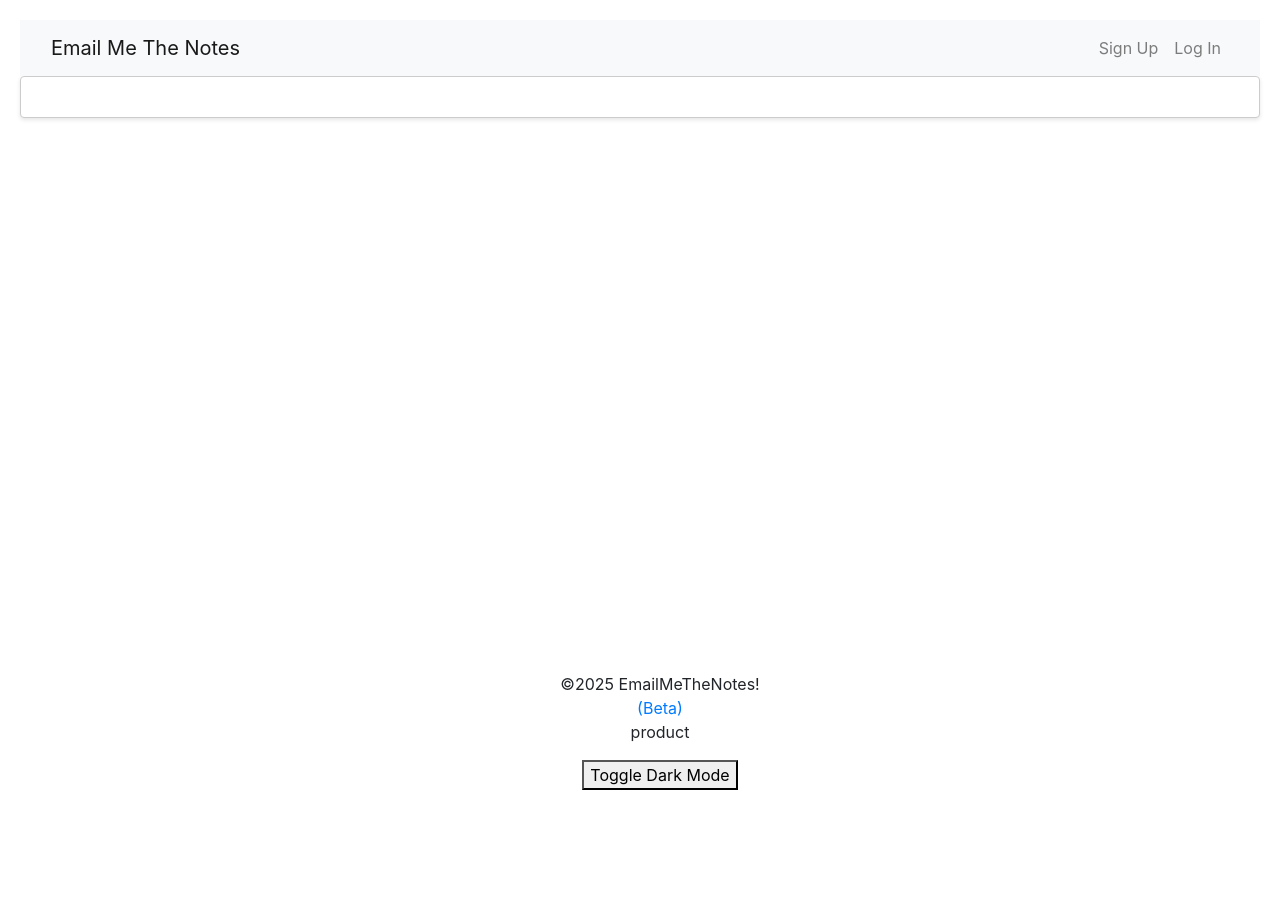
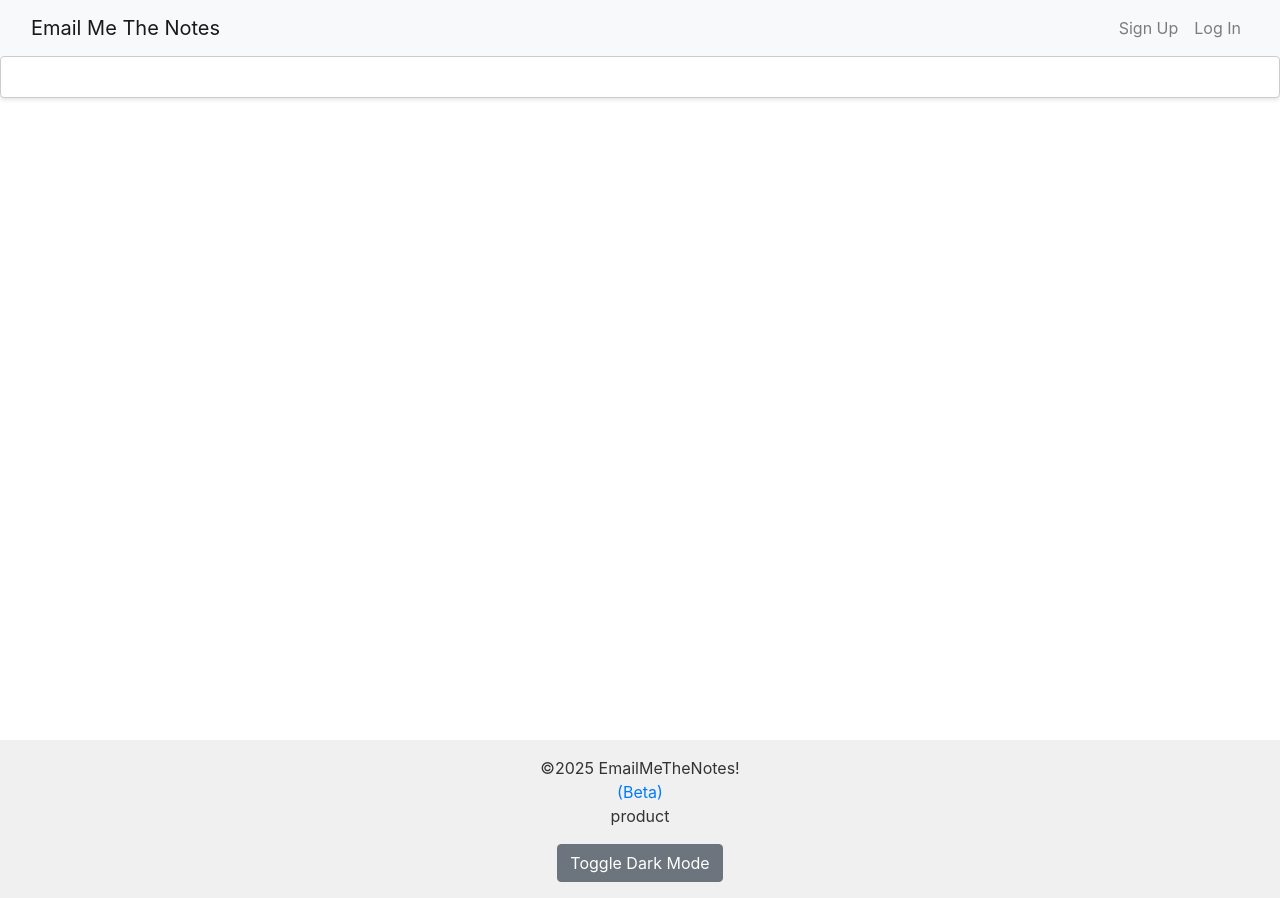
Before and after one commit to ThisJackRN/EmailMeTheNotes, a Node server app: page / in a window 1280 px wide. Before the commit the page ends 790 px from the top, so only its background shows below. Run offline with Node 20, Linux system fonts and the light colour scheme; data that the repository does not hold is empty; some libraries are stand-ins or nearby versions.

Commit message:
Added fully working dark mode, footer, and uhhh idk

```diff
--- a/index.js
+++ b/index.js
@@ -311,6 +311,7 @@ app.delete('/delete-all-files', (req, res) => {
 app.get('/view/:filename', (req, res) => {
   const filename = req.params.filename;
   const filePath = path.join(uploadDir, filename);
+  const isLoggedIn = req.session.userId ? true : false; // Check if the user is authenticated
 
   fs.access(filePath, fs.constants.F_OK, (err) => {
     if (err) {
@@ -329,7 +330,7 @@ app.get('/view/:filename', (req, res) => {
           .then(result => {
             console.log('Raw text extraction successful:', result.value); // Debugging statement
             const rawText = result.value.trim() ? result.value : 'No content available';
-            res.render('viewer', { title: 'View File', content: `<pre>${rawText}</pre>` });
+            res.render('viewer', { title: 'View File', content: `<pre>${rawText}</pre>`, isLoggedIn });
           })
           .catch(err => {
             console.error('Error extracting raw text from .docx file:', err);
@@ -338,20 +339,21 @@ app.get('/view/:filename', (req, res) => {
       });
     } else {
       const fileUrl = `/uploads/${filename}`;
-      res.render('viewer', { title: 'View File', content: `<iframe src="${fileUrl}" width="100%" height="600px"></iframe>` });
+      res.render('viewer', { title: 'View File', content: `<iframe src="${fileUrl}" width="100%" height="600px"></iframe>`, isLoggedIn });
     }
   });
 });
 
 // Route to toggle dark mode
 app.post('/toggle-dark-mode', (req, res) => {
-  const isDarkMode = req.body.isDarkMode === 'true';
-  req.session.isDarkMode = isDarkMode;
+  const isDarkMode = req.body.isDarkMode === 'true'; // Capture the toggle state
+  res.cookie('darkMode', isDarkMode, { maxAge: 365 * 24 * 60 * 60 * 1000, httpOnly: false }); // Set cookie for one year
   res.sendStatus(200);
 });
 
-// Middleware to set dark mode based on session
+// Middleware to check dark mode cookie
 app.use((req, res, next) => {
-  res.locals.isDarkMode = req.session.isDarkMode || false;
+  const darkMode = req.cookies.darkMode === 'true'; // Check if darkMode cookie exists and is set to true
+  res.locals.isDarkMode = darkMode; // Pass it to the views
   next();
 });
--- a/static/styles.css
+++ b/static/styles.css
@@ -102,3 +102,8 @@ p, div {
         font-size: 8pt;
     }
 }
+
+
+.dark_folder span {
+    color: white;
+}
--- a/views/admin.ejs
+++ b/views/admin.ejs
@@ -5,7 +5,8 @@
     <meta charset="UTF-8">
     <meta name="viewport" content="width=device-width, initial-scale=1.0">
     <title>Admin Page</title>
-    <link href="https://stackpath.bootstrapcdn.com/bootstrap/4.5.2/css/bootstrap.min.css" rel="stylesheet">
+    <link href="https://cdn.jsdelivr.net/npm/bootstrap@5.3.3/dist/css/bootstrap.min.css" rel="stylesheet" integrity="sha384-QWTKZyjpPEjISv5WaRU9OFeRpok6YctnYmDr5pNlyT2bRjXh0JMhjY6hW+ALEwIH" crossorigin="anonymous">
+    <script src="https://cdn.jsdelivr.net/npm/bootstrap@5.3.3/dist/js/bootstrap.bundle.min.js" integrity="sha384-YvpcrYf0tY3lHB60NNkmXc5s9fDVZLESaAA55NDzOxhy9GkcIdslK1eN7N6jIeHz" crossorigin="anonymous"></script>
     <style>
         .file-list {
             list-style-type: none;
@@ -71,7 +72,6 @@
     <%- include('footer.ejs') %>
     <script src="https://code.jquery.com/jquery-3.5.1.slim.min.js"></script>
     <script src="https://cdn.jsdelivr.net/npm/@popperjs/core@2.5.4/dist/umd/popper.min.js"></script>
-    <script src="https://stackpath.bootstrapcdn.com/bootstrap/4.5.2/js/bootstrap.min.js"></script>
     <% } else { %>
         <script>
             window.location.href = '/';
--- a/views/footer.ejs
+++ b/views/footer.ejs
@@ -1,6 +1,13 @@
-<footer id="footer" style="position: fixed; bottom: 0; width: 100%; text-align: center; padding: 10px;">
-    <p>&copy;2025 EmailMeTheNotes! <a href="/beta">(Beta)<a> product</a> </a></p>
-    <button id="darkModeToggle">Toggle Dark Mode</button>
+<div class="page-container">
+    <div class="main-content">
+        <!-- Main content goes here -->
+    </div>
+    <footer id="footer" class="bg-light-custom text-center text-lg-start" style="position: relative; width: 100%;">
+        <!-- Footer content -->
+        <div class="text-center p-3">
+            &copy;2025 EmailMeTheNotes! <a href="/beta">(Beta)</a> product
+        </div>
+        <button id="darkModeToggle" class="btn btn-secondary mb-3">Toggle Dark Mode</button>
 
         <script>
             document.addEventListener('DOMContentLoaded', () => {
@@ -8,66 +15,121 @@
                 const footer = document.getElementById('footer');
                 const paper = document.querySelector('.paper-page');
                 const fileSystem = document.querySelector('.file-system');
-            const folders = document.querySelectorAll('.folder');
 
+                // Define functions first
                 const removeDarkMode = () => {
                     document.body.classList.remove('dark-mode');
-                footer.classList.remove('dark-mode');
+                    footer.classList.remove('bg-dark', 'text-white');
+                    footer.classList.add('bg-light-custom', 'text-dark-custom');
                     if (paper) {
                         paper.classList.remove('dark_paper-page');
                     }
                     if (fileSystem) {
                         fileSystem.classList.remove('dark_file-system');
                     }
+                    document.querySelectorAll('.folder').forEach(folder => {
+                        folder.classList.remove('dark_folder');
+                        folder.querySelectorAll('span').forEach(span => {
+                            if (span.style.fontSize === '10px') {
+                                span.style.color = '#666';
+                            }
+                        });
+                    });
                     toggleNavbarClass(false);
                 };
 
-
                 const applyDarkMode = () => {
                     document.body.classList.add('dark-mode');
-                footer.classList.add('dark-mode');
+                    footer.classList.remove('bg-light-custom', 'text-dark-custom');
+                    footer.classList.add('bg-dark', 'text-white');
                     if (paper) {
                         paper.classList.add('dark_paper-page');
                     }
                     if (fileSystem) {
                         fileSystem.classList.add('dark_file-system');
                     }
+                    applyDarkModeToFolders();
                     toggleNavbarClass(true);
+                };
+
+                const applyDarkModeToFolders = () => {
+                    document.querySelectorAll('.folder').forEach(folder => {
+                        folder.classList.add('dark_folder');
+                        folder.querySelectorAll('span').forEach(span => {
+                            if (span.style.fontSize === '10px') {
+                                span.style.color = '#aaa'; // Lighter gray for username in dark mode
+                            }
+                        });
+                    });
                 };
 
                 const toggleNavbarClass = (isDarkMode) => {
                     const navbar = document.querySelector('.navbar');
                     if (navbar) {
                         if (isDarkMode) {
-                        navbar.classList.remove('navbar-light', 'bg-light');
+                            navbar.classList.remove('navbar-light-custom', 'bg-light-custom');
                             navbar.classList.add('navbar-dark', 'bg-dark');
                         } else {
                             navbar.classList.remove('navbar-dark', 'bg-dark');
-                        navbar.classList.add('navbar-light', 'bg-light');
+                            navbar.classList.add('navbar-light-custom', 'bg-light-custom');
                         }
                     }
                 };
 
+                // Check localStorage for dark mode preference
+                const darkModeEnabled = localStorage.getItem('darkMode') === 'enabled';
+
+                // Apply dark mode if localStorage indicates it's enabled
+                if (darkModeEnabled) {
+                    applyDarkMode();
+                } else {
+                    removeDarkMode();
+                }
+
                 toggleButton.addEventListener('click', () => {
-                if (document.body.classList.contains('dark-mode')) {
+                    const isDarkMode = document.body.classList.toggle('dark-mode');
+                    if (isDarkMode) {
+                        applyDarkMode();
+                        localStorage.setItem('darkMode', 'enabled');
+                    } else {
                         removeDarkMode();
                         localStorage.setItem('darkMode', 'disabled');
-                } else {
-                    applyDarkMode();
-                    localStorage.setItem('darkMode', 'enabled');
                     }
                 });
 
-            // Optional: Apply the user's preference from local storage
-            if (localStorage.getItem('darkMode') === 'enabled') {
-                applyDarkMode();
-            } else {
-                toggleNavbarClass(false);
-            }
+                // Make applyDarkModeToFolders available globally
+                window.applyDarkModeToFolders = applyDarkModeToFolders;
             });
         </script>
 
         <style>
+            html, body {
+                margin: 0;
+                padding: 0;
+                height: 100%;
+            }
+            .page-container {
+                display: flex;
+                flex-direction: column;
+                min-height: 100vh;
+            }
+            .main-content {
+                flex: 1;
+            }
+            .bg-light-custom {
+                background-color: #f0f0f0;
+                color: #333;
+            }
+
+            .text-dark-custom {
+                color: #333;
+            }
+
+            .navbar-light-custom {
+                background-color: #f0f0f0;
+                color: #333;
+            }
+
             .dark-mode {
                 background-color: #333;
                 color: #fff;
@@ -76,8 +138,11 @@
             .dark_paper-page {
                 font-family: "Times New Roman", Times, serif;
                 font-size: 12pt;
-            line-height: 2; /* Double space */
+                line-height: 2;
                 background-color: #343a40;
+                color: white;
+            }
+            .dark_paper-page pre {
                 color: white;
             }
 
@@ -120,6 +185,7 @@
             .dark_folder {
                 background-color: #444;
                 border: 1px solid #555;
+                color: #fff;
             }
 
             .dark_folder:hover {
@@ -128,3 +194,4 @@
             }
         </style>
     </footer>
+</div>
--- a/views/header.ejs
+++ b/views/header.ejs
@@ -5,8 +5,10 @@
     <meta name="viewport" content="width=device-width, initial-scale=1.0">
     <title><%= title %></title>
     <link rel="stylesheet" href="/static/styles.css">
-    <link href="https://cdn.jsdelivr.net/npm/bootstrap@5.3.3/dist/css/bootstrap.min.css" rel="stylesheet" integrity="sha384-QWTKZyjpPEjISv5WaRU9OFeRpok6YctnYmDr5pNlyT2bRjXh0JMhjY6hW+ALEwIH" crossorigin="anonymous">
-    <script src="https://cdn.jsdelivr.net/npm/bootstrap@5.3.3/dist/js/bootstrap.bundle.min.js" integrity="sha384-YvpcrYf0tY3lHB60NNkmXc5s9fDVZLESaAA55NDzOxhy9GkcIdslK1eN7N6jIeHz" crossorigin="anonymous"></script>
+<link href="https://stackpath.bootstrapcdn.com/bootstrap/4.3.1/css/bootstrap.min.css" rel="stylesheet">
+<script src="https://code.jquery.com/jquery-3.3.1.slim.min.js"></script>
+<script src="https://cdnjs.cloudflare.com/ajax/libs/popper.js/1.14.7/umd/popper.min.js"></script>
+<script src="https://stackpath.bootstrapcdn.com/bootstrap/4.3.1/js/bootstrap.min.js"></script>
 </head>
 <body>
     <nav class="navbar navbar-expand-lg <%= typeof darkMode !== 'undefined' && darkMode ? 'navbar-dark bg-dark' : 'navbar-light bg-light' %>">
@@ -16,7 +18,7 @@
                 <span class="navbar-toggler-icon"></span>
             </button>
             <div class="collapse navbar-collapse" id="navbarNav">
-                <ul class="navbar-nav ms-auto">
+                <ul class="navbar-nav ml-auto">
                     <% if (typeof isLoggedIn !== 'undefined' && isLoggedIn) { %>
                     <li class="nav-item">
                         <a class="nav-link" href="/upload">Upload</a>
@@ -26,10 +28,10 @@
                     </li>
                     <% } else { %>
                     <li class="nav-item">
-                        <a class="nav-link" href="./signup">Sign Up</a>
+                        <a class="nav-link" href="/signup">Sign Up</a>
                     </li>
                     <li class="nav-item">
-                        <a class="nav-link" href="./login">Log In</a>
+                        <a class="nav-link" href="/login">Log In</a>
                     </li>
                     <% } %>
                 </ul>
--- a/views/index.ejs
+++ b/views/index.ejs
@@ -1,14 +1,8 @@
 <%- include('header.ejs') %>
+
 <div class="file-system" id="file-system">
     <!-- Folders will be dynamically inserted here -->
 </div>
-
-<% var isDarkMode = typeof isDarkMode !== 'undefined' ? isDarkMode : false; %>
-<% if (isDarkMode) { %>
-    <link rel="stylesheet" href="/static/dark-styles.css">
-<% } else { %>
-    <link rel="stylesheet" href="/static/styles.css">
-<% } %>
 
 <!-- Include Bootstrap CSS and JS for tooltips -->
 <link href="https://stackpath.bootstrapcdn.com/bootstrap/4.3.1/css/bootstrap.min.css" rel="stylesheet">
@@ -16,8 +10,62 @@
 <script src="https://cdnjs.cloudflare.com/ajax/libs/popper.js/1.14.7/umd/popper.min.js"></script>
 <script src="https://stackpath.bootstrapcdn.com/bootstrap/4.3.1/js/bootstrap.min.js"></script>
 
+<style>
+    .file-system {
+        display: flex;
+        flex-wrap: wrap;
+        gap: 15px;
+        padding: 20px;
+        justify-content: center; /* Center align the folders */
+    }
+
+    .folder {
+        display: flex;
+        flex-direction: column;
+        align-items: center;
+        width: 150px;
+        padding: 10px;
+        background-color: #f8f9fa;
+        border: 1px solid #ccc;
+        border-radius: 5px;
+        text-align: center;
+        transition: transform 0.3s, background-color 0.3s;
+    }
+
+    .folder img {
+        width: 50px;
+        height: 50px;
+        margin-bottom: 10px;
+    }
+
+    .folder:hover {
+        transform: translateY(-3px);
+        background-color: #e9ecef;
+    }
+
+    .dark_folder {
+        background-color: #444;
+        color: white;
+    }
+
+    .dark_folder:hover {
+        background-color: #555;
+    }
+
+    .dark_folder span {
+        color: white;
+    }
+</style>
+
+<!-- Removed duplicate script -->
+
 <script>
-    document.addEventListener('DOMContentLoaded', function() {
+        // Define viewDocx function in the global scope
+    function viewDocx(filename) {
+        window.location.href = `/view/${filename}`;
+    }
+
+    document.addEventListener('DOMContentLoaded', function () {
         const fileIcons = {
             'pdf': '/static/icons/pdf-icon.png',
             'doc': '/static/icons/doc-icon.png',
@@ -35,11 +83,10 @@
             .then(response => response.json())
             .then(data => {
                 const fileSystem = document.getElementById('file-system');
-                const folderClass = '<%= isDarkMode ? "dark_folder" : "folder" %>';
                 data.forEach(file => {
                     const fileExtension = file.name.split('.').pop().toLowerCase();
                     const folderDiv = document.createElement('div');
-                    folderDiv.className = folderClass;
+                    folderDiv.className = 'folder';
                     folderDiv.innerHTML = `
                         <a href="/download/${file.name}" download data-toggle="tooltip" title="${file.description ? file.description : 'No description available'}">
                             <img src="${getFileIcon(fileExtension)}" alt="File Icon">
@@ -51,14 +98,20 @@
                     fileSystem.appendChild(folderDiv);
                 });
 
+                // Apply dark mode if enabled
+                if (localStorage.getItem('darkMode') === 'enabled' && window.applyDarkModeToFolders) {
+                    window.applyDarkModeToFolders();
+                }
+
                 // Initialize tooltips
                 $('[data-toggle="tooltip"]').tooltip();
             })
             .catch(error => console.error('Error fetching latest uploads:', error));
+
+        function viewDocx(filename) {
+            window.location.href = `/view/${filename}`;
+        }
     });
+</script>
 
-    function viewDocx(filename) {
-        window.location.href = `/view/${filename}`;
-    }
-</script>
 <%- include('footer.ejs') %>
--- a/views/upload.ejs
+++ b/views/upload.ejs
@@ -1,5 +1,9 @@
 <!DOCTYPE html>
 <html lang="en">
+<head>
+    <link href="https://cdn.jsdelivr.net/npm/bootstrap@5.3.3/dist/css/bootstrap.min.css" rel="stylesheet" integrity="sha384-QWTKZyjpPEjISv5WaRU9OFeRpok6YctnYmDr5pNlyT2bRjXh0JMhjY6hW+ALEwIH" crossorigin="anonymous">
+    <script src="https://cdn.jsdelivr.net/npm/bootstrap@5.3.3/dist/js/bootstrap.bundle.min.js" integrity="sha384-YvpcrYf0tY3lHB60NNkmXc5s9fDVZLESaAA55NDzOxhy9GkcIdslK1eN7N6jIeHz" crossorigin="anonymous"></script>
+</head>
 <body>
     <% if (typeof isLoggedIn !== 'undefined' && isLoggedIn) { %>
         <%- include('header.ejs') %>
@@ -17,7 +21,6 @@
                 </div>
                 <button type="submit" class="btn btn-primary">Upload</button>
             </form>
-        <%- include('footer.ejs') %>
         <script>
             const urlParams = new URLSearchParams(window.location.search);
             if (urlParams.has('upload') && urlParams.get('upload') === 'success') {
@@ -29,5 +32,6 @@
             window.location.href = '/';
         </script>
     <% } %>
+    <%- include('footer.ejs') %>
 </body>
 </html>
--- a/views/viewer.ejs
+++ b/views/viewer.ejs
@@ -17,7 +17,7 @@
 </head>
 <body>
 
-    <%- include('header.ejs') %>
+    <%- include('header.ejs', { isLoggedIn: isLoggedIn }) %>
     <div class="container">
         <div class="paper-page">
             <% if (content) { %>
```
Lines whose indentation alone changed are shown as unchanged.
